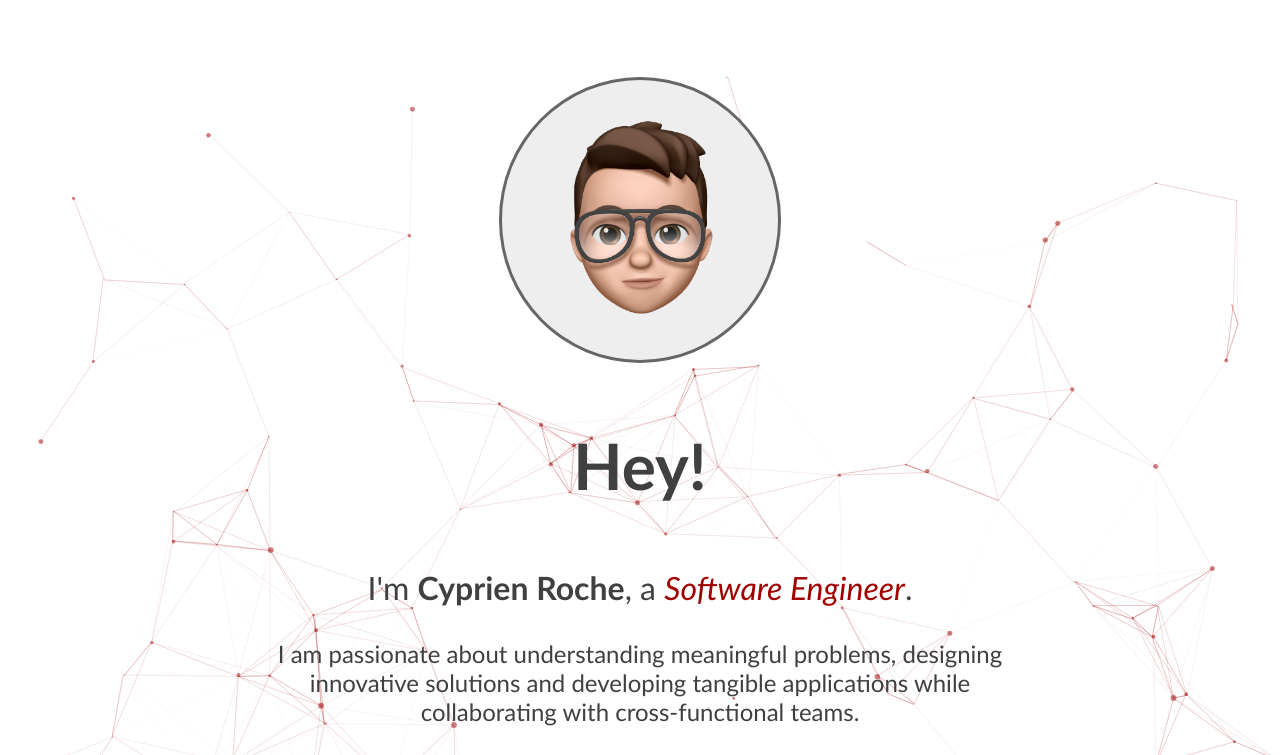
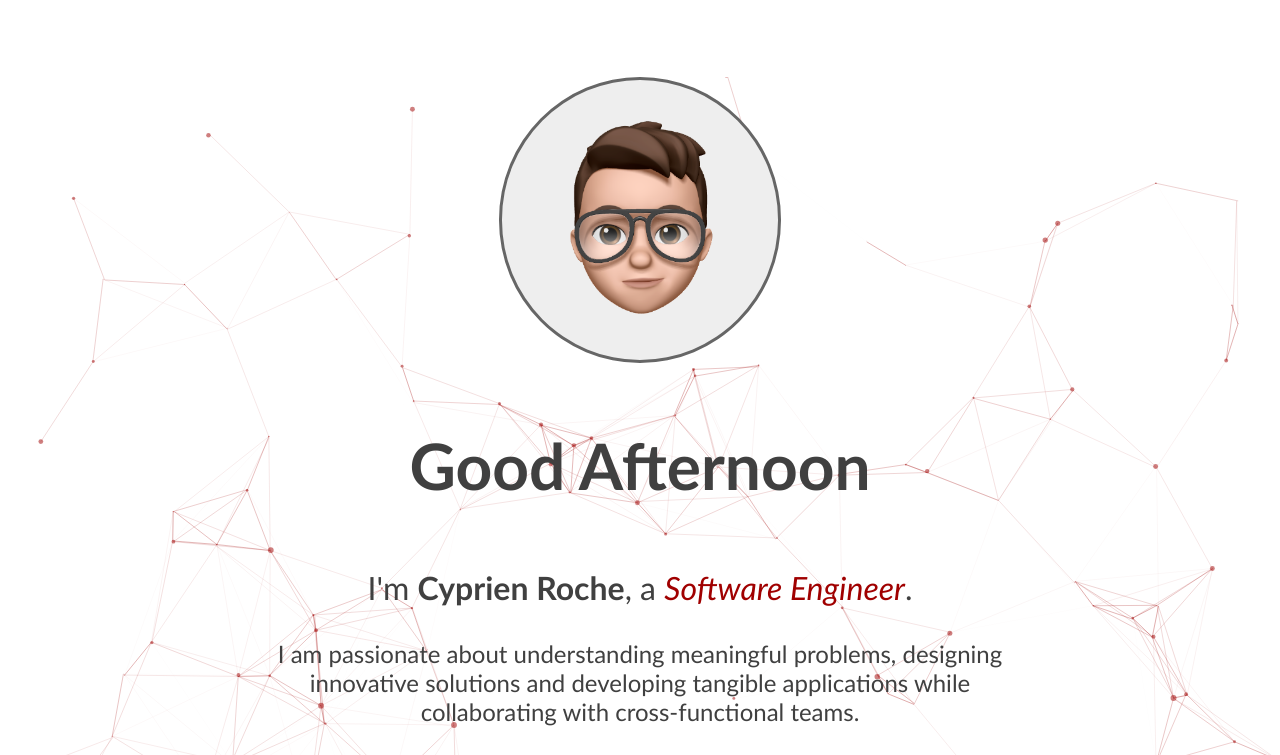
Before and after one commit to cyprienroche/cyprienroche.github.io, a plain HTML site: page index.html in a window 1280 px wide. Shown: the top 755 px of the page. Drawn offline with Linux system fonts and the light colour scheme.

Commit message:
add good morning/afternoon/evening depending on time of day

```diff
--- a/index.html
+++ b/index.html
@@ -21,7 +21,7 @@
 <!-- About Me section start -->
 <div style="margin-bottom: 4%" class="about">
     <p class="hey">
-        <strong>Hey!</strong>
+        <strong><label id="lblGreetings"></label></strong>
     </p>
     <p class="name">
         I'm <strong>Cyprien Roche</strong>, a <em style="color: #a00000">Software Engineer</em>.
@@ -53,6 +53,23 @@
 
 </div>
 <!-- Contacts section end -->
+
+<script>
+    var myDate = new Date();
+    var hrs = myDate.getHours();
+
+    var greet;
+
+    if (hrs < 12)
+        greet = 'Good Morning';
+    else if (hrs >= 12 && hrs <= 18)
+        greet = 'Good Afternoon';
+    else if (hrs >= 18 && hrs <= 24)
+        greet = 'Good Evening';
+
+    document.getElementById('lblGreetings').innerHTML = greet;
+</script>
+
 
 <script type="text/javascript">
     particlesJS("particles-js", {
```
